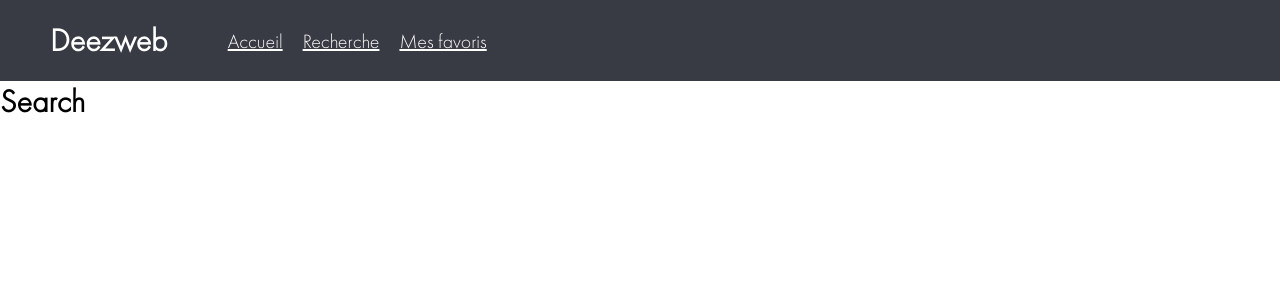
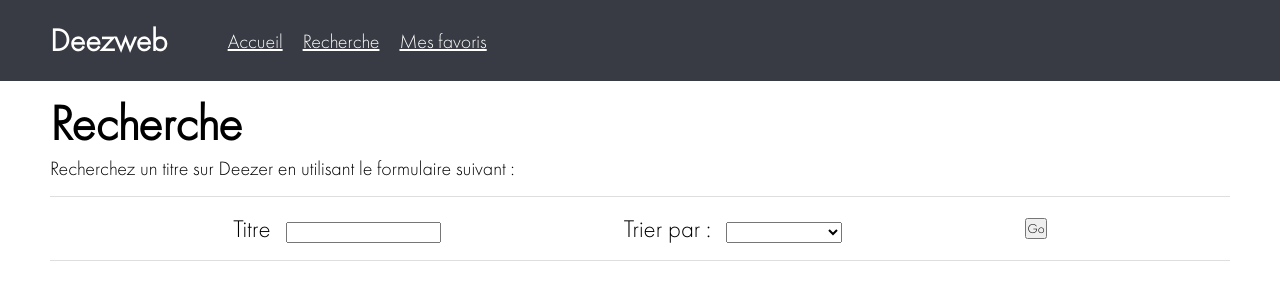
Before and after one commit to seasheepjoe/deezweb, a Vue app: page /search in a window 1280 px wide. Shown: the top 300 px of the page. Built offline with nearby package versions, Linux system fonts and the light colour scheme.

Commit message:
Added search interface

```diff
--- a/src/components/Search.vue
+++ b/src/components/Search.vue
@@ -1,11 +1,75 @@
 <template>
 	<div id="search">
-		<h1>Search</h1>
+		<div class="page-info">
+			<h1 id="page-title">Recherche</h1>
+			<p id="page-description">Recherchez un titre sur Deezer en utilisant le formulaire suivant :</p>
+		</div>
+		<div class="search-container">
+			<div class="input-group">
+				<label>Titre</label>
+				<input name="search-input" v-model="query">
+			</div>
+			<div class="input-group">
+				<label>Trier par :</label>
+				<select name="filter-list" v-model="filter">
+					<option selected value="Album">Album</option>
+					<option value="Artiste">Artiste</option>
+					<option value="Musique">Musique</option>
+					<option value="Les plus populaires">Les plus populaires</option>
+					<option value="Les mieux notés">Les mieux notés</option>
+				</select>
+			</div>
+			<button @click="getTracks" class="go-btn">Go</button>
+		</div>
 	</div>
 </template>
 
 <script>
 export default {
-	name: "Search"
+	name: "Search",
+	data() {
+		return {
+			query: "",
+			filter: ""
+		};
+	},
+	methods: {
+		getTracks() {
+			console.log(`Getting tracks by ${this.filter} and [${this.query}]`);
+		}
+	}
 };
 </script>
+
+<style scoped>
+#search {
+	margin: 10px 50px;
+}
+
+#page-title {
+	font-size: 50px;
+}
+
+#page-description {
+	font-size: 20px;
+}
+
+.search-container {
+	margin: 15px 0;
+	display: flex;
+	flex-direction: row;
+	justify-content: space-evenly;
+	align-items: center;
+	border-top: 1px solid #dedede;
+	border-bottom: 1px solid #dedede;
+	padding: 15px 0;
+}
+
+.input-group label {
+	font-size: 25px;
+	margin-right: 15px;
+}
+
+.input-group input {
+}
+</style>
```
